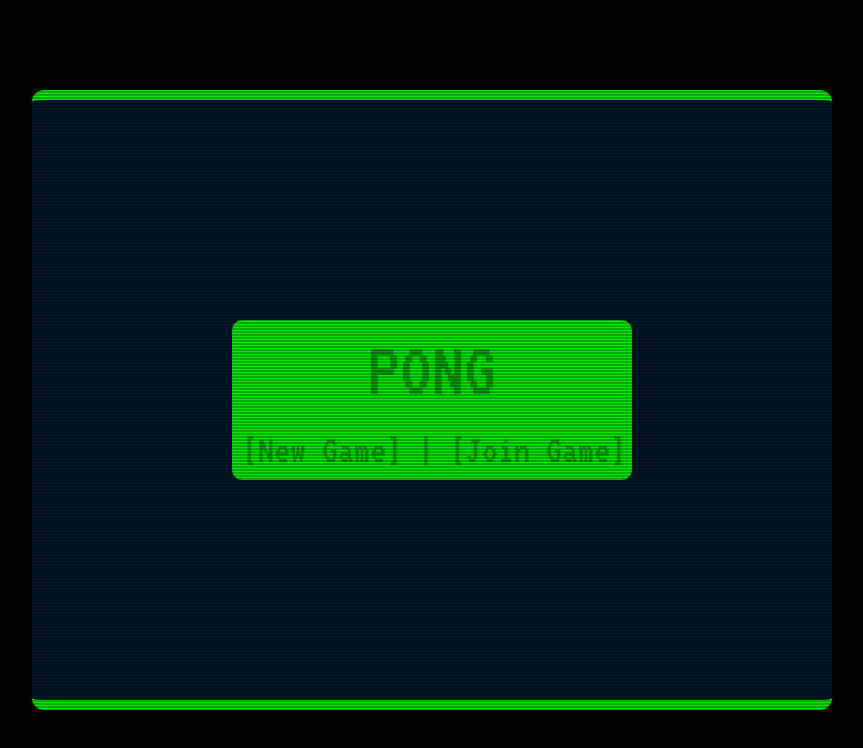
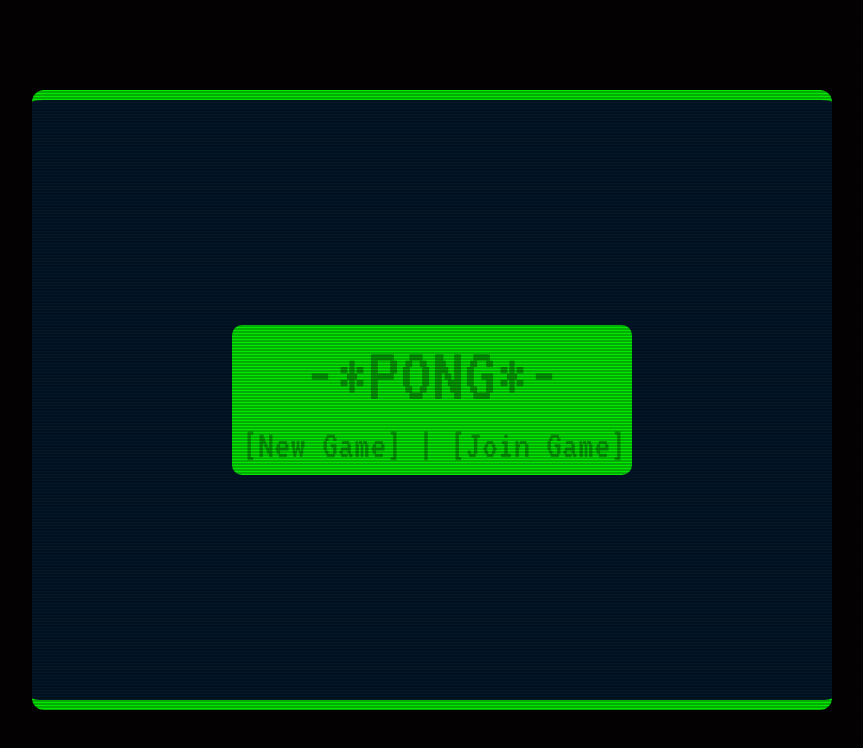
Before and after one commit to waynezhu6/Pong-PCC-Edition, a website: page Pong/index.html in a window 1280 px wide. Shown: the whole page, without its empty margins (208-1071 px from the left). Drawn offline with nearby package versions, Linux system fonts and the light colour scheme; no server answers.

Commit message:
Update index.html

```diff
--- a/Pong/index.html
+++ b/Pong/index.html
@@ -162,7 +162,7 @@
             text-align: center;
             margin: auto;
             font-size: 80px;
-            padding-bottom: 20px;
+            padding-bottom: 10px;
         }
 
         #loginDiv {
@@ -279,7 +279,6 @@
             font-size: 28px;
         }
 
-
         .back {
             display: inline-block;
             width: 160px;
@@ -381,7 +380,7 @@
     <div id="canvasOverlay">
 
         <div id="loginDiv">
-            <div id="title">PONG</div>
+            <div id="title">-*PONG*-</div>
             <div id="btnNewGame" class="button inline-Block" onclick="newGameClicked()">[New Game]</div>
             <div id="lblDivider" class = "inline-Block">|</div>
             <div id="btnJoinGame" class="button inline-Block" onclick="joinGameClicked()">[Join Game]</div>
```
